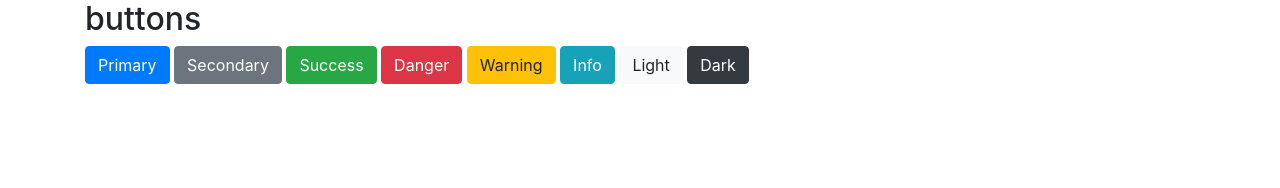
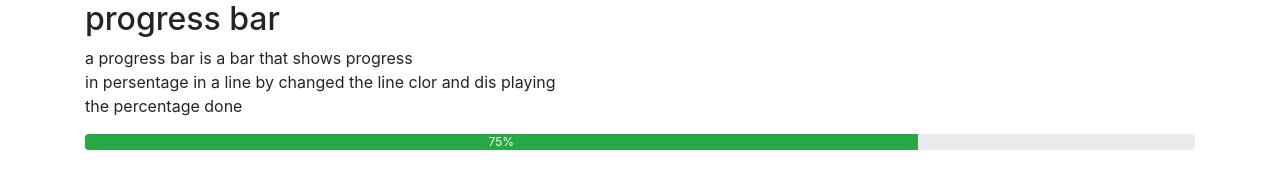
Before and after one commit to jugnumittal4-netizen/BOOTSTRAP-STRAPS-UTILITY-1, a plain HTML site: page index.html in a window 1280 px wide. Drawn offline with nearby package versions, Linux system fonts and the light colour scheme.

Commit message:
Add files via upload

```diff
--- a/index.html
+++ b/index.html
@@ -9,15 +9,13 @@
     <script src="https://maxcdn.bootstrapcdn.com/bootstrap/4.5.2/js/bootstrap.min.js"></script>
 </head>
 <body>
-    <div class="container ">
-        <h2>buttons</h2>
-        <button type="button" class="btn btn-primary">Primary</button>
-        <button type="button" class="btn btn-secondary">Secondary</button>
-        <button type="button" class="btn btn-success">Success</button>
-        <button type="button" class="btn btn-danger">Danger</button>
-        <button type="button" class="btn btn-warning">Warning</button>
-        <button type="button" class="btn btn-info">Info</button>
-        <button type="button" class="btn btn-light">Light</button>
-        <button type="button" class="btn btn-dark">Dark</button>
+    <div class="container">
+        <h2>progress bar</h2>
 
+            <p>a progress bar is a bar that shows progress<br> in persentage in a line by changed the line clor and dis playing<br> the percentage done</p>
+            <div class="progress">
+            <div class="progress-bar bg-success" style="width: 75%">75%</div>
+        </div>
+    </div>
 </body>
+</html>
```
